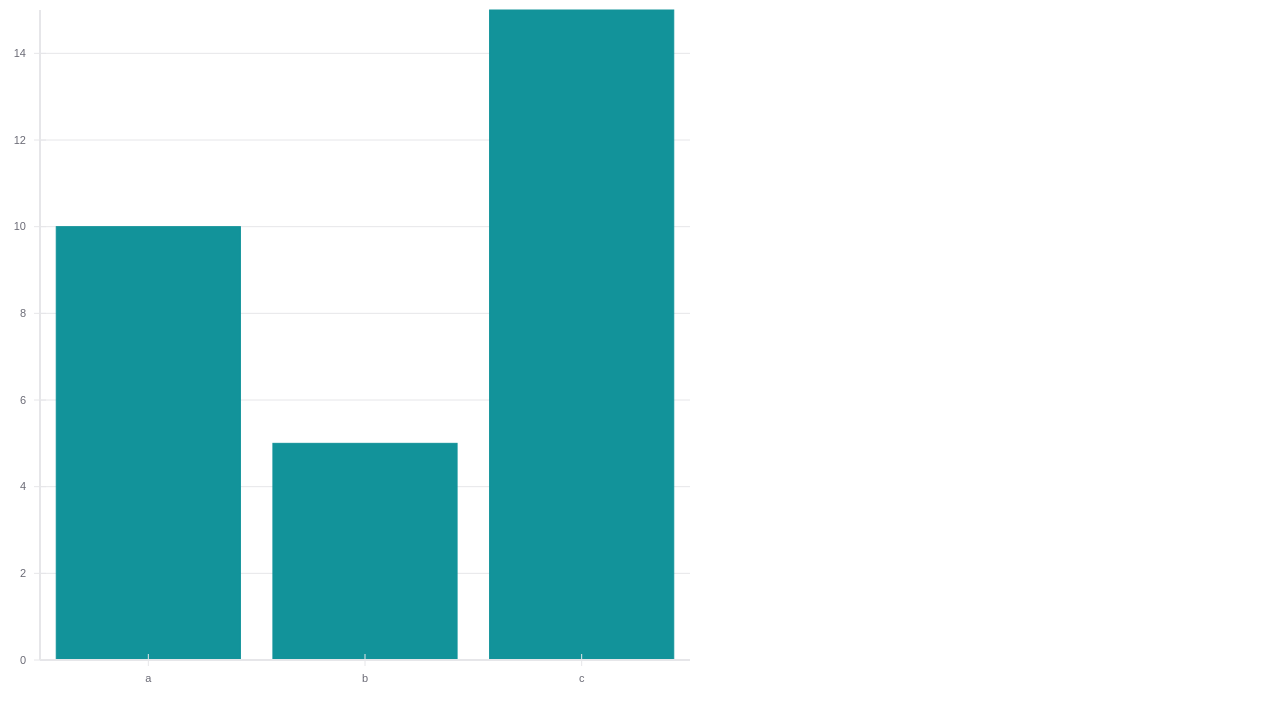
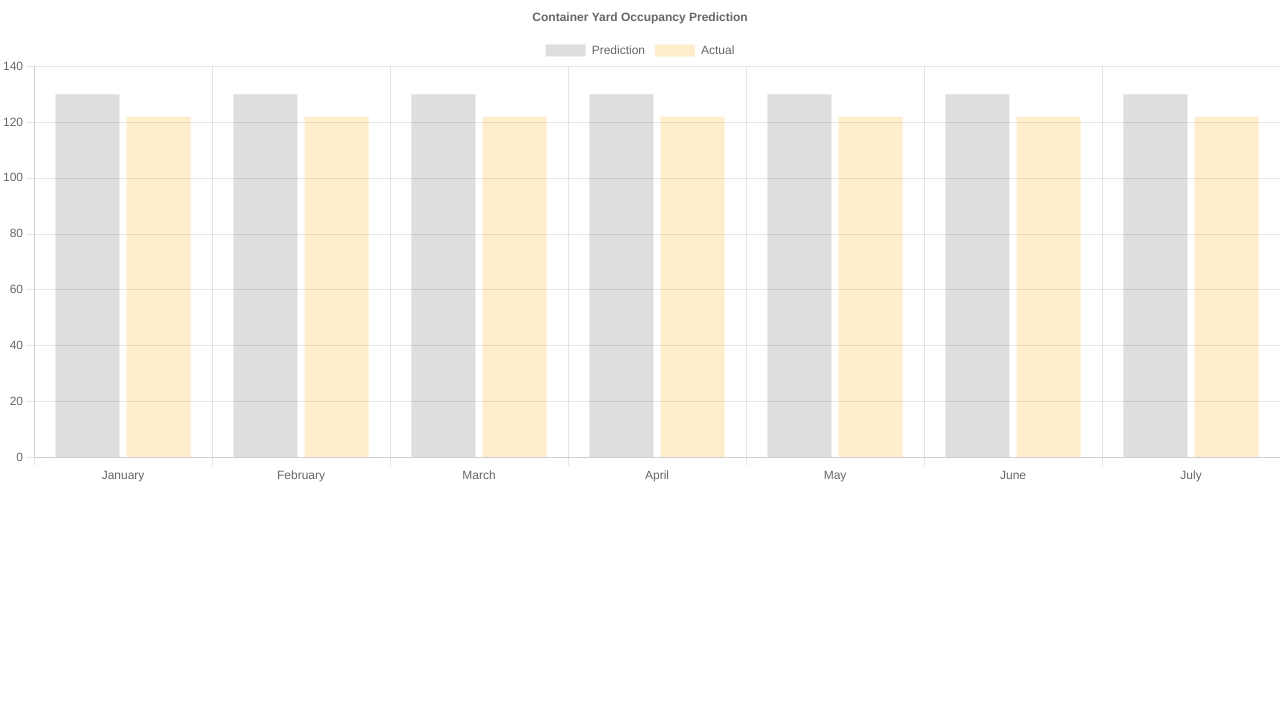
Before and after one commit to sourceopen/MTNIntelligenceSuite-FE, a React (Create React App) app: page / in a window 1280 px wide. Both pictures are taken after a click on the button "Yard Occupancy(Containers)". Shown: the top 720 px of the page. Built offline with nearby package versions, Linux system fonts and the light colour scheme.

Commit message:
Added a better bar chart

```diff
--- a/package.json
+++ b/package.json
@@ -3,11 +3,14 @@
   "version": "0.1.0",
   "private": true,
   "dependencies": {
+    "chart.js": "^3.6.0",
     "react": "^16.13.1",
     "react-dom": "^16.13.1",
     "react-scripts": "3.4.3",
     "react-vis": "^1.11.7",
-    "sass": "^1.52.2"
+    "sass": "^1.52.2",
+    "react-chartjs-2": "^4.0.0"
+
   },
   "scripts": {
     "start": "react-scripts start",
--- a/src/App.js
+++ b/src/App.js
@@ -2,7 +2,8 @@ import logo from './logo.svg';
 import "react-vis/dist/main.scss"
 import {XYPlot, XAxis, YAxis, HorizontalGridLines, VerticalBarSeries} from 'react-vis';
 import React from 'react';
-/*import {
+import { Bar } from "react-chartjs-2";
+import {
   Chart as ChartJS,
   CategoryScale,
   LinearScale,
@@ -11,18 +12,65 @@ import React from 'react';
   Tooltip,
   Legend,
 } from 'chart.js';
-import { Bar } from 'react-chartjs-2';
-import faker from 'faker';*/
+//import { Bar } from 'react-chartjs-2';
+//import faker from 'faker';
+
+
 
 
 import './App.css';
 //import React from 'react';
+
+export const options = {
+  responsive: true,
+  plugins: {
+    legend: {
+      position: "top"
+    },
+    title: {
+      display: true,
+      text: "Container Yard Occupancy Prediction"
+    }
+  }
+};
+
+ChartJS.register(
+  CategoryScale,
+  LinearScale,
+  BarElement,
+  Title,
+  Tooltip,
+  Legend
+);
+
+const labels = ["January", "February", "March", "April", "May", "June", "July"];
+
+export const data1 = {
+  labels,
+  datasets: [
+    {
+      label: "Prediction",
+      data: labels.map(() => 130),
+      backgroundColor: "rgba(92, 92, 92, 0.2)",
+      hoverBackgroundColor: "rgba(92, 92, 92, 1)"
+
+    },
+    {
+      label: "Actual",
+      //data: labels.map(() => faker.datatype.number({ min: 0, max: 1000 })),
+      data: labels.map(() => 122),
+      backgroundColor: "rgba(255, 165, 0, 0.2)",
+      hoverBackgroundColor: "rgba(255, 165, 0, 1)"
+    }
+  ]
+};
 
 const NotImplementedComponent=(props)=>{
   const notImplementedPageLoad=()=> {
     props.setMode(3);
 
   }
+
   return (
     <body>
     <div class="contentNewPage">
@@ -31,34 +79,13 @@ const NotImplementedComponent=(props)=>{
     <button  id="myBtn" onClick={ notImplementedPageLoad }>  Go bak to home page </button>
     </body>
 
-
   );
 
 }
 
 const YardOccupancyComponent=(props)=>{
   console.log("properties=",props)
-  return (
-
-    <div class="contentNewPage">
-        <XYPlot
-        xType='ordinal'
-          width={700}
-          height={700}>
-          <HorizontalGridLines />
-            <VerticalBarSeries
-              data={[
-              {x :'a', y: 10},
-              {x: 'b', y: 5},
-              {x: 'c', y: 15}
-            ]}/>
-          <XAxis />
-          <YAxis />
-        </XYPlot>
-    </div>
-
-  );
-
+  return <Bar width={500}  height={190} options={options} data={data1} />;
 }
 function App() {
   const [todos, setTodos] = React.useState([]);
```
Also changed, not shown: 1 other file (tests, documents, lock files or other folders).
